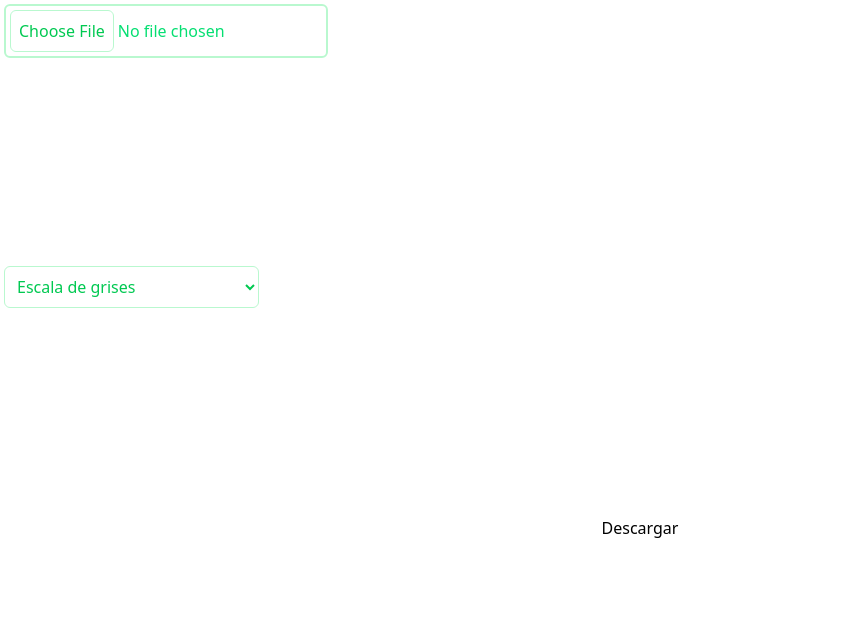
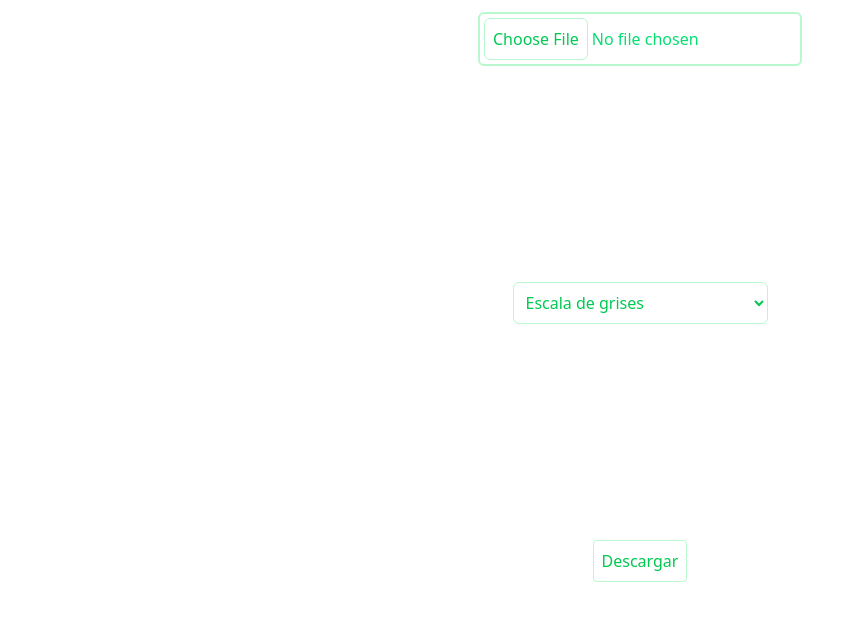
Before and after one commit to parzibyte/manipulacion-imagen-js, a plain HTML site: page index.html in a window 1280 px wide. Shown: the whole page, without its empty margins (0-861 px from the left). Drawn offline with Linux system fonts and the light colour scheme.

Commit message:
Estilizando elementos

```diff
--- a/index.html
+++ b/index.html
@@ -17,19 +17,19 @@
 </head>
 
 <body>
-    <div class="flex flex-col p-1">
+    <div class="flex flex-col p-1 items-center">
         <input
-            class="max-w-min file:border file:border-green-200 file:text-green-500 file:rounded-md file:p-2 p-1 border-green-200 border-2 rounded-md text-green-400"
+            class="my-2 hover:file:text-white hover:file:bg-green-500 hover:cursor-pointer max-w-min file:border file:border-green-200 file:text-green-500 file:rounded-md file:p-2 p-1 border-green-200 border-2 rounded-md text-green-400"
             type="file" id="imagen">
 
         <canvas id="original"></canvas>
-        <select class="max-w-min border border-green-200 rounded-md text-green-500 p-2 my-2" name="color" id="color">
+        <select class="focus:outline-none focus:text-white focus:bg-green-500 hover:text-white hover:bg-green-500 max-w-min hover:cursor-pointer border border-green-200 rounded-md text-green-500 p-2 my-2" name="color" id="color">
             <option value="grises">Escala de grises</option>
             <option value="bn">Blanco y negro</option>
             <option value="bndithering">Blanco y negro con dithering</option>
         </select>
         <canvas id="resultado"></canvas>
-        <button id="descargar">Descargar</button>
+        <button id="descargar" class="mt-2 focus:outline-none focus:text-white focus:bg-green-500  border border-green-200 text-green-500 max-w-min rounded p-2 hover:text-white hover:bg-green-500 hover:cursor-pointer">Descargar</button>
     </div>
 
     <script>
@@ -203,6 +203,7 @@
             $descargar.onclick = () => {
                 let enlace = document.createElement('a');
                 // El título
+                // TODO: no siempre descargar como PNG. Dar a elegir el formato webp, avif, etcétera y poner loading en botón además de estilizar
                 enlace.download = "Canvas como imagen.jpg";
                 // Convertir la imagen a Base64 y ponerlo en el enlace
                 enlace.href = $canvasResultado.toDataURL("image/jpeg", 1);
```
Also changed, not shown: style.css.
